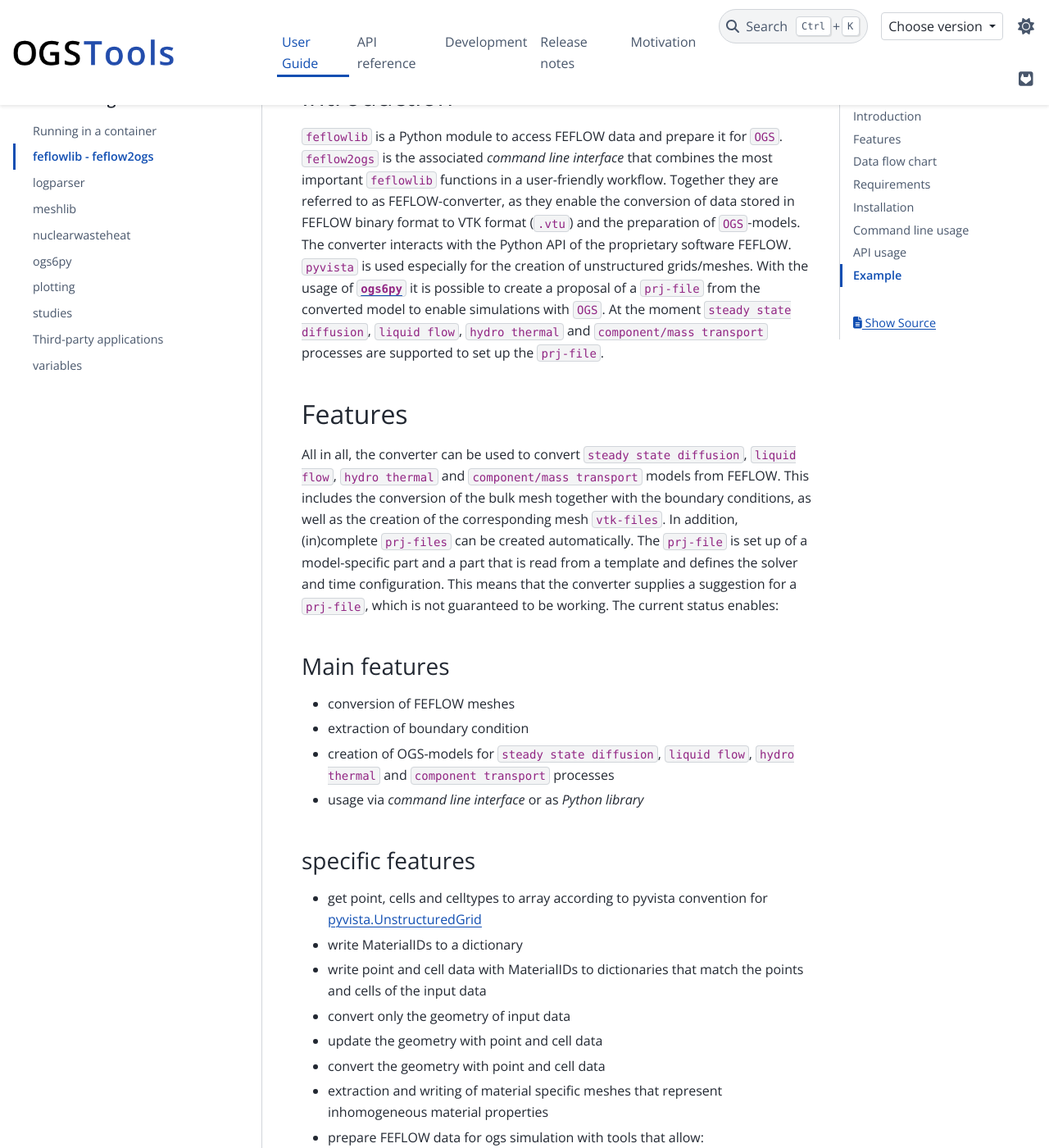
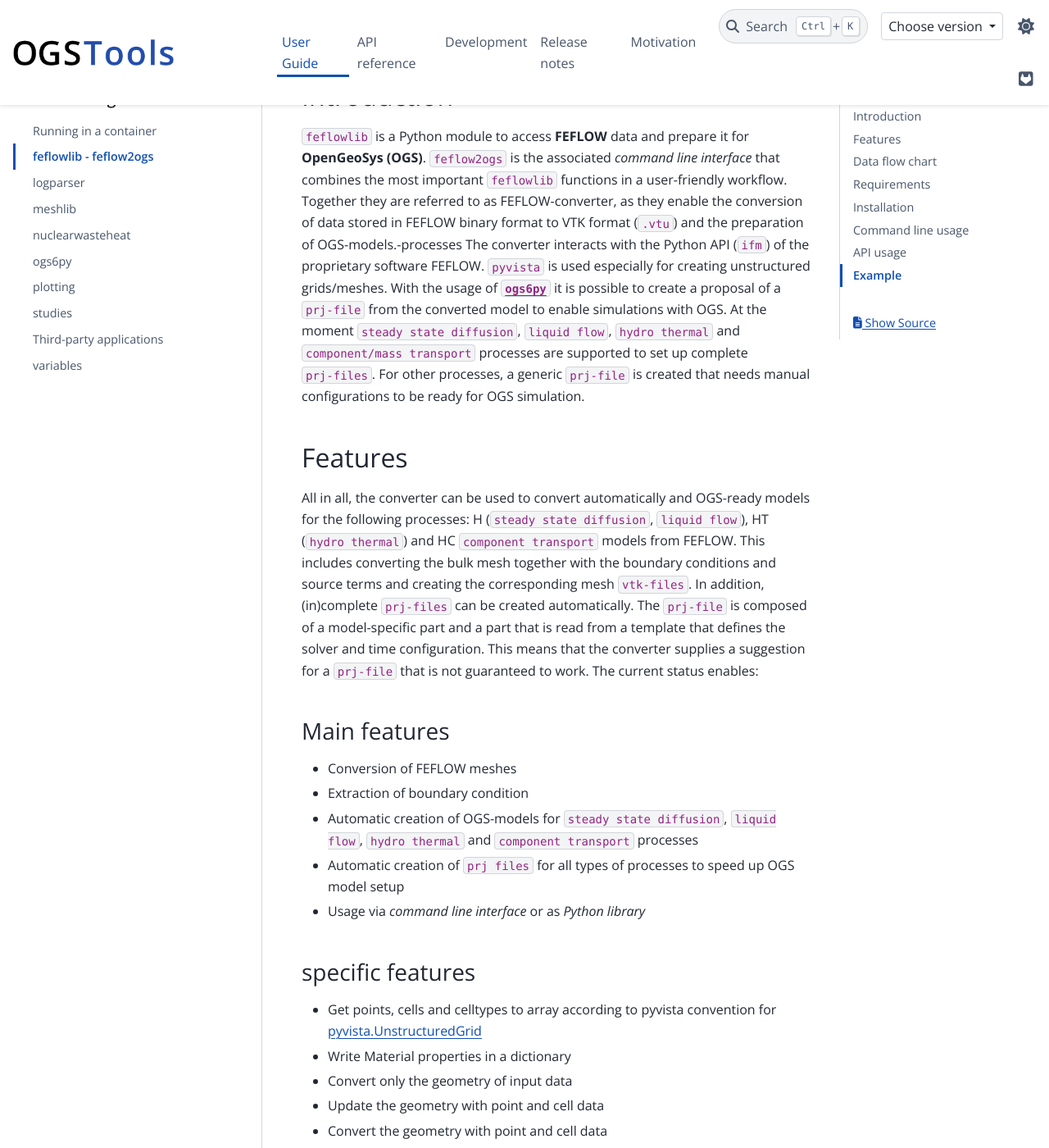
Before and after one commit to ufz/ogstools, a Sphinx documentation site: the page built from docs/user-guide/feflowlib.md, in a window 1280 px wide and 1400 px high, scrolled down 271 px. Shown: the whole window at 82% size. Built offline with Sphinx 7.4.7 and the PyData theme 0.15.4, drawn with Linux system fonts in a browser that asks for light colours; pages that are not in the unit, such as notebooks, are missing from menus; the version number could not be read and is left out; comment, search, counter and statistics services are not loaded; some of the changed text lies outside the part shown.

Commit message:
update user-guide

````diff
--- a/docs/user-guide/feflowlib.md
+++ b/docs/user-guide/feflowlib.md
@@ -6,64 +6,62 @@
 
 ## Introduction
 
-`feflowlib` is a Python module to access FEFLOW data and prepare it for `OGS`.
+`feflowlib` is a Python module to access **FEFLOW** data and prepare it for **OpenGeoSys (OGS)**.
 `feflow2ogs` is the associated *command line interface* that combines the most important `feflowlib` functions in a user-friendly workflow.
-Together they are referred to as FEFLOW-converter, as they enable the conversion of data stored in FEFLOW binary format to VTK format (`.vtu`) and the preparation of `OGS`-models.
-The converter interacts with the Python API of the proprietary software FEFLOW.
-`pyvista` is used especially for the creation of unstructured grids/meshes.
-With the usage of [`ogs6py`](./ogs6py.md) it is possible to create a proposal of a `prj-file` from the converted model to enable simulations with `OGS`.
-At the moment `steady state diffusion`, `liquid flow`, `hydro thermal` and `component/mass transport` processes are supported to set up the `prj-file`.
+Together they are referred to as FEFLOW-converter, as they enable the conversion of data stored in FEFLOW binary format to VTK format (`.vtu`) and the preparation of OGS-models.-processes
+The converter interacts with the Python API (`ifm`) of the proprietary software FEFLOW.
+`pyvista` is used especially for creating unstructured grids/meshes.
+With the usage of [`ogs6py`](./ogs6py.md) it is possible to create a proposal of a `prj-file` from the converted model to enable simulations with OGS.
+At the moment `steady state diffusion`, `liquid flow`, `hydro thermal` and `component/mass transport` processes are supported to set up complete `prj-files`.
+For other processes, a generic `prj-file` is created that needs manual configurations to be ready for OGS simulation.
 
 ## Features
 
-All in all, the converter can be used to convert `steady state diffusion`, `liquid flow`, `hydro thermal` and `component/mass transport` models from FEFLOW.
-This includes the conversion of the bulk mesh together with the boundary conditions, as well as the creation of the corresponding mesh `vtk-files`.
+All in all, the converter can be used to convert automatically and OGS-ready models for the following processes: H (`steady state diffusion`, `liquid flow`), HT (`hydro thermal`) and HC `component transport` models from FEFLOW.
+This includes converting the bulk mesh together with the boundary conditions and source terms and creating the corresponding mesh `vtk-files`.
 In addition, (in)complete `prj-files` can be created automatically.
-The `prj-file` is set up of a model-specific part and a part that is read from a template and defines the solver and time configuration.
-This means that the converter supplies a suggestion for a `prj-file`, which is not guaranteed to be working.
+The `prj-file` is composed of a model-specific part and a part that is read from a template that defines the solver and time configuration.
+This means that the converter supplies a suggestion for a `prj-file` that is not guaranteed to work.
 The current status enables:
 
 ### Main features
 
-- conversion of FEFLOW meshes
-- extraction of boundary condition
-- creation of OGS-models for `steady state diffusion`, `liquid flow`, `hydro thermal` and `component transport` processes
-- usage via *command line interface* or as *Python library*
+- Conversion of FEFLOW meshes
+- Extraction of boundary condition
+- Automatic creation of OGS-models for `steady state diffusion`, `liquid flow`, `hydro thermal` and `component transport` processes
+- Automatic creation of `prj files` for all types of processes to speed up OGS model setup
+- Usage via *command line interface* or as *Python library*
 
 ### specific features
 
-- get point, cells and celltypes to array according to pyvista convention for [pyvista.UnstructuredGrid](https://docs.pyvista.org/version/stable/api/core/_autosummary/pyvista.UnstructuredGrid.html)
-- write MaterialIDs to a dictionary
-- write point and cell data with MaterialIDs to dictionaries that match the points and cells of the input data
-- convert only the geometry of input data
-- update the geometry with point and cell data
-- convert the geometry with point and cell data
-- extraction and writing of material specific meshes that represent inhomogeneous material properties
-- prepare FEFLOW data for ogs simulation with tools that allow:
-  - creation of (in)complete `prj-files` for `OGS`
-    - model specific elements refer to mesh, material properties, parameter, boundary conditions
+- Get points, cells and celltypes to array according to pyvista convention for [pyvista.UnstructuredGrid](https://docs.pyvista.org/version/stable/api/core/_autosummary/pyvista.UnstructuredGrid.html)
+- Write Material properties in a dictionary
+- Convert only the geometry of input data
+- Update the geometry with point and cell data
+- Convert the geometry with point and cell data
+- Prepare FEFLOW data for OGS simulation with tools that allow:
+  - creation of (in)complete `prj-files` for OGS
+    - model specific elements refer to mesh, material properties, parameters, boundary conditions
     - templates define the solver, time loop, process, output
   - writing of boundary conditions to separate `.vtu`-files
 
 ## Data flow chart
 
-The following diagram shows the data flow that `feflowlib` is intended to enable.
-`feflow2ogs` summarizes all the necessary features from the `feflowlib` to allow this data flow.
+The following diagram shows the data flow that occurs in the `feflowlib`, from a FEFLOW model to an OGS simulation.
+`feflow2ogs` summarizes all the necessary features from the `feflowlib` to enable this data flow.
 
 ```{mermaid}
 graph TD
-    FEFLOW(FEFLOW model):::FEFLOWStyle -->|feflowlib| OGS_PRJ:::InputStyle
-    FEFLOW(FEFLOW model):::FEFLOWStyle -->|feflowlib| OGS_BULK:::InputStyle
-    FEFLOW(FEFLOW model):::FEFLOWStyle -->|feflowlib| OGS_BOUNDARY:::InputStyle
-    FEFLOW(FEFLOW model):::FEFLOWStyle -->|feflowlib| OGS_SOURCE:::InputStyle
-    FEFLOW(FEFLOW model):::FEFLOWStyle -->|feflowlib| OGS_INHOMOGENEOUS:::InputStyle
-    SSD(steady state diffusion <br> liquid flow <br> hydro thermal <br> component transport):::TemplateStyle -->|template| OGS_PRJ:::InputStyle
-    OGS_PRJ[project file]:::InputStyle -->|xml format| OGS
-    OGS_BULK[bulk mesh]:::InputStyle -->|vtu format| OGS
-    OGS_BOUNDARY[boundary meshes]:::InputStyle -->|vtu format| OGS
-    OGS_INHOMOGENEOUS[inhomogeneous material mesh]:::InputStyle -->|vtu format| OGS
-    OGS_SOURCE[source term meshes]:::InputStyle -->|vtu format| OGS
-    OGS(OpenGeoSys):::OGSStyle -->|vtu format| OGS_PRESSURE[Simulation results: Hydraulic Head <br> Darcy Velocity, Temperature, Concentration]:::OGSOutputStyle
+ FEFLOW(FEFLOW model):::FEFLOWStyle -->|feflowlib| OGS_PRJ:::InputStyle
+ FEFLOW(FEFLOW model):::FEFLOWStyle -->|feflowlib| OGS_BULK:::InputStyle
+ FEFLOW(FEFLOW model):::FEFLOWStyle -->|feflowlib| OGS_BOUNDARY:::InputStyle
+ FEFLOW(FEFLOW model):::FEFLOWStyle -->|feflowlib| OGS_SOURCE:::InputStyle
+ SSD(steady state diffusion <br> liquid flow <br> hydro thermal <br> component transport):::TemplateStyle -->|template| OGS_PRJ:::InputStyle
+ OGS_PRJ[project file]:::InputStyle -->|xml format| OGS
+ OGS_BULK[bulk mesh]:::InputStyle -->|vtu format| OGS
+ OGS_BOUNDARY[boundary meshes]:::InputStyle -->|vtu format| OGS
+ OGS_SOURCE[source term meshes]:::InputStyle -->|vtu format| OGS
+ OGS(OpenGeoSys):::OGSStyle -->|vtu format| OGS_PRESSURE[simulation results]:::OGSOutputStyle
 
 
 classDef InputStyle fill:#9090ff
@@ -81,15 +79,15 @@
 **OR**:
 
 - FEFLOW
-- ogstools with feflow (`pip install ogstools[feflow]`)
+- ogstools and a FEFLOW installation (`pip install ogstools[feflow]`)
 
 ## Installation
 
 The converter requires FEFLOW to be installed.
-There are different ways to fulfill this requirement, either one installs FEFLOW or works with a [Docker container](./docker.md) that has FEFLOW installed.
+There are different ways to fulfil this requirement, either one installs FEFLOW or works with a [Docker container](./docker.md) that has FEFLOW installed.
 
 ::::{note}
-If you use an old version of FEFLOW, make sure it is compatible with `Python 3.10`, as this is a requirement for using of ogstools and the FEFLOW-converter.
+If you use an old version of FEFLOW, make sure it is compatible with `Python 3.10`, as this is a requirement for using ogstools and the FEFLOW-converter.
 ::::
 
 ::::{tab-set}
@@ -111,7 +109,7 @@
 :::{tab-item} macOS
 :sync: unix
 DHI, the developer of FEFLOW, do not support macOS.
-So, it is needed to use the [Docker container](./docker.md) or a virtual machine.
+So it is needed, to use the [Docker container](./docker.md) or a virtual machine.
 :::
 :::{tab-item} Windows
 :sync: win
````
Also changed, not shown: other parts of docs/user-guide/feflowlib.md (+1 -1 lines).
